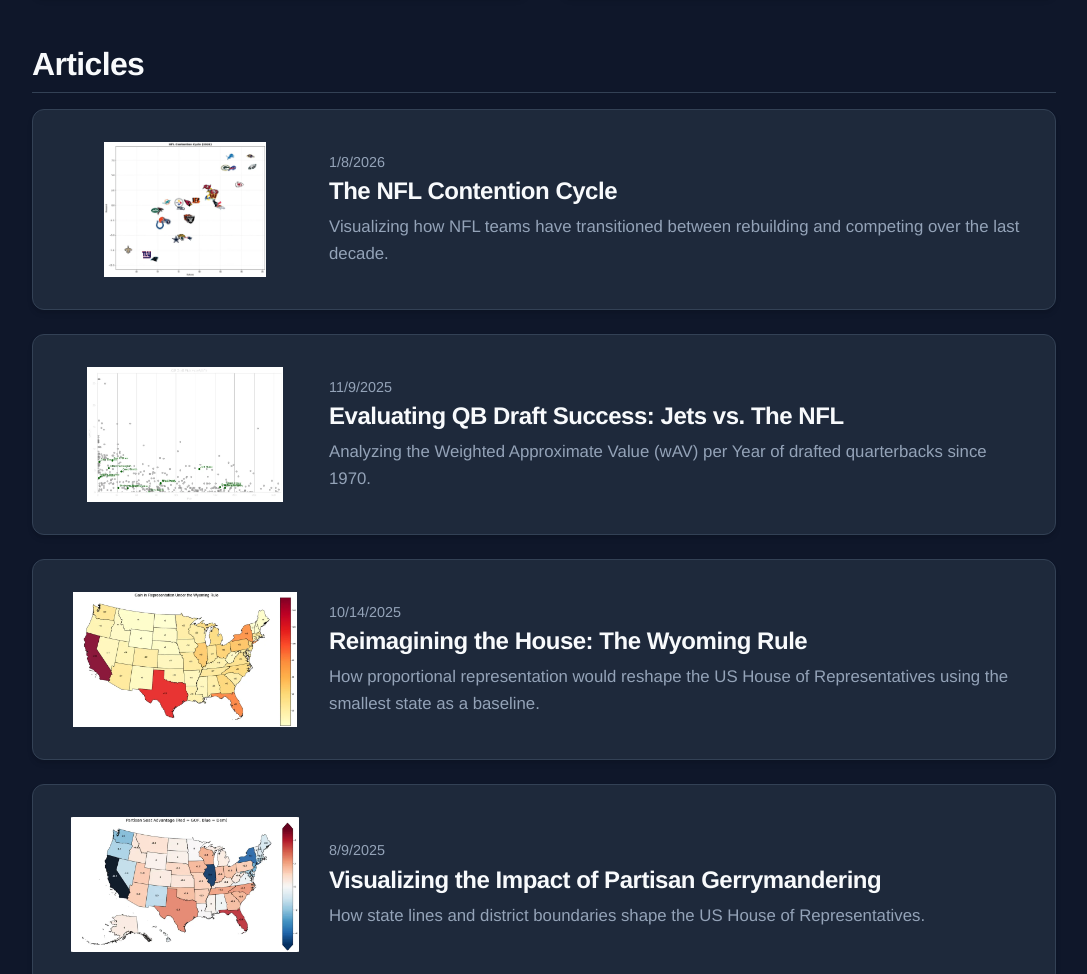
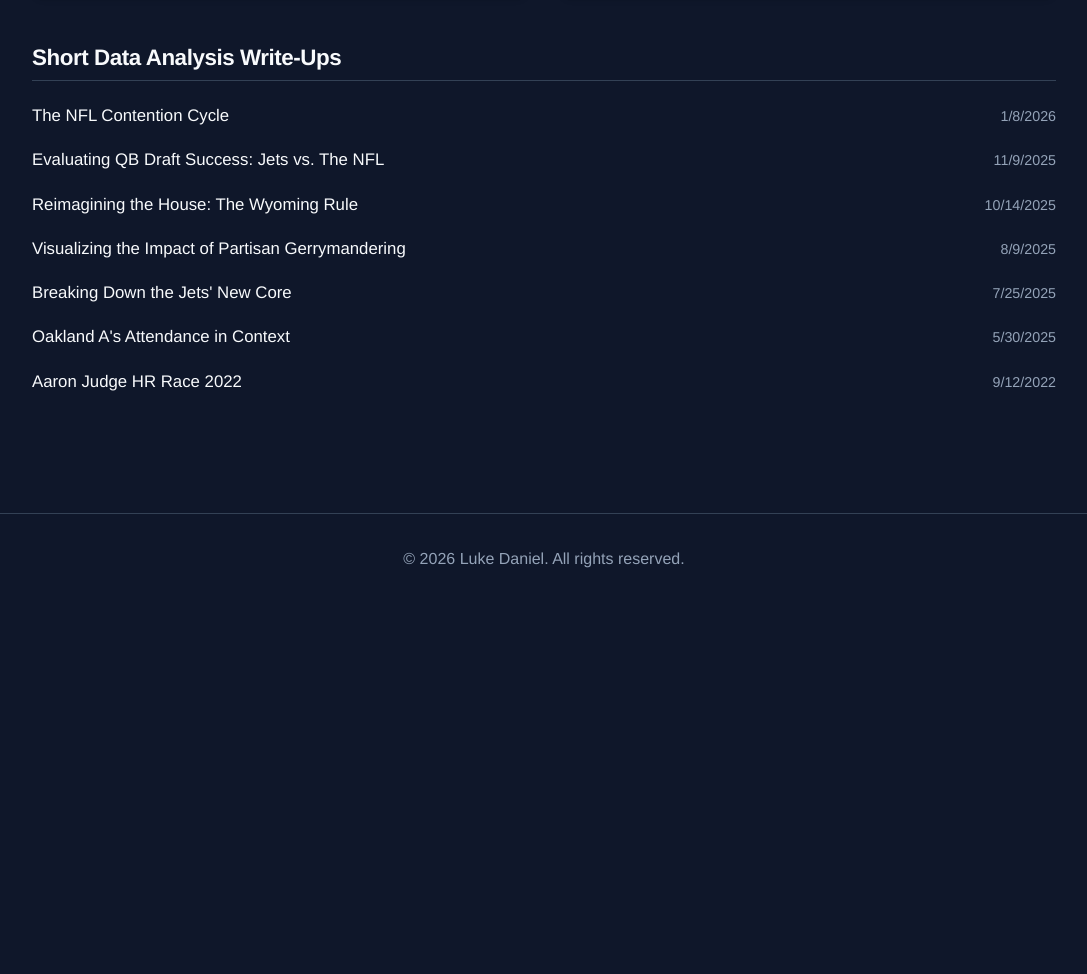
Before and after one commit to LukeBDaniel/LukeBDaniel.github.io, an Astro site: page / in a window 1280 px wide. Shown: the part 2140-3114 px from the top of the page, without its empty margins (96-1183 px from the left). After the commit the page ends 2776 px from the top, so only its background shows below. Built offline with nearby package versions, Linux system fonts and the light colour scheme; Astro itself is replaced by a stand-in of ours.

Commit message:
Update index.astro

```diff
--- a/src/pages/index.astro
+++ b/src/pages/index.astro
@@ -87,19 +87,15 @@ const posts = (await getCollection('blog')).sort(
 				</div>
 			</section>
 
-			<section class="section">
-				<h2>Articles</h2>
+			<section class="section writeups-section">
+				<h2>Short Data Analysis Write-Ups</h2>
 				<ul class="post-list">
 					{
 						posts.map((post) => (
 							<li>
-								<a href={`/blog/${post.slug}/`} class="glass-card article-card">
-									{post.data.thumbnail && <img class="article-thumbnail" src={post.data.thumbnail} alt={post.data.thumbnailAlt ?? ''} width={post.data.thumbnailWidth} height={post.data.thumbnailHeight} loading="lazy" />}
-									<div class="article-copy">
-									<span class="date">{post.data.pubDate.toLocaleDateString()}</span>
-									<h3>{post.data.title}</h3>
-									<p>{post.data.description}</p>
-									</div>
+								<a href={`/blog/${post.slug}/`} class="article-link">
+									<span>{post.data.title}</span>
+									<time datetime={post.data.pubDate.toISOString()}>{post.data.pubDate.toLocaleDateString()}</time>
 								</a>
 							</li>
 						))
@@ -160,6 +156,16 @@ const posts = (await getCollection('blog')).sort(
 	}
 	.section {
 		margin-bottom: 3em;
+	}
+	.writeups-section {
+		margin-top: 1em;
+	}
+	.writeups-section h2 {
+		font-size: 1.4rem;
+		margin-bottom: 0.6em;
+	}
+	.writeups-section ul.post-list {
+		gap: 0.35em;
 	}
 	.projects-grid {
 		display: grid;
@@ -251,9 +257,24 @@ const posts = (await getCollection('blog')).sort(
 		align-items: center;
 		gap: 1.5em;
 	}
+	ul.post-list li a.article-link {
+		display: flex;
+		justify-content: space-between;
+		align-items: baseline;
+		gap: 1em;
+		padding: 0.35em 0;
+		font-size: 1.05em;
+	}
+	.article-link time {
+		color: var(--text-muted);
+		font-size: 0.85em;
+		white-space: nowrap;
+	}
 	@media (max-width: 720px) {
-		ul.post-list li a.article-card {
-			grid-template-columns: 1fr;
+		ul.post-list li a.article-link {
+			align-items: flex-start;
+			flex-direction: column;
+			gap: 0.15em;
 		}
 	}
 	.project-card p, ul.post-list li p {
```
